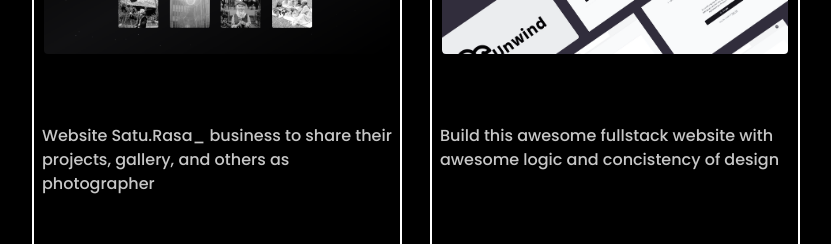
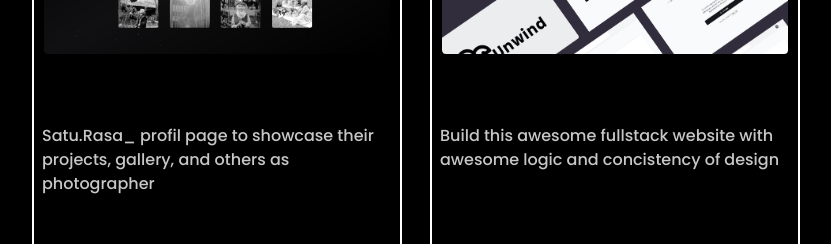
Before and after one commit to muhamyusuf/wupxy., a Next.js app: page /portofolio in a window 1280 px wide. Shown: the part 1140-1384 px from the top of the page, without its empty margins (320-1151 px from the left). Built offline with nearby package versions, Linux system fonts and the light colour scheme; a web font is replaced by a local one.

Commit message:
edit copywriting in satu-rasa

```diff
--- a/src/datas/index.ts
+++ b/src/datas/index.ts
@@ -63,7 +63,7 @@ export const portofolio = [
   {
     title: 'Satu.Rasa_',
     description:
-      'Website Satu.Rasa_ business to share their projects, gallery, and others as photographer',
+      'Satu.Rasa_ profil page to showcase their projects, gallery, and others as photographer',
     image: '/assets/images/satu-rasa.png',
     link: 'https://satu-rasa.vercel.app',
   },
```
